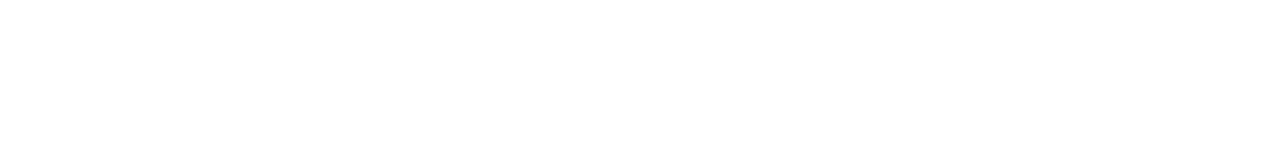
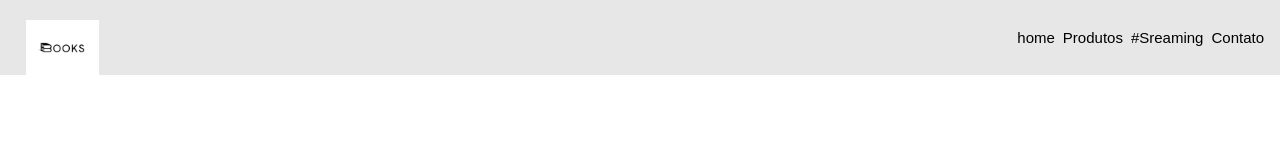
Before and after one commit to R4issaC/artbooks, a plain HTML site: page index.html in a window 1280 px wide. Drawn offline with Linux system fonts and the light colour scheme.

Commit message:
update 24/04/2023 - PRJ artbooks rev.2

```diff
--- a/css/style.css
+++ b/css/style.css
@@ -1 +1,44 @@
 /* Arquivo responsável pelos estilos */
+/* Aula 24/04/2023 - Estilos do Menu */
+body, ul {
+    margin: 0px;
+    padding: 0px;
+}
+#menu a {
+    color:black;
+    text-decoration: none;
+    font-family: sans-serif;
+    font-size: 15px;
+}
+
+#menu a:hover {
+    background: rgba(0,0,0,0.05,);
+    font-size: 15px;
+}
+#logo img {
+    float: left;
+    height: 55px;
+    position: relative;
+    top: 10px;
+    left: 10px;
+}
+#header {
+    width: 100%;
+    position: fixed;
+    z-index: 90;
+    box-sizing: border-box;
+    height: 75px;
+    padding: 1rem;
+    display: flex;
+    align-items: center;
+    justify-content: space-between;
+    background: #e7e7e7;
+}
+#menu {
+    display: flex;
+    list-style: none;
+    gap: 0.5rem;
+}
+#btn-mobile {
+    display: none;
+}
--- a/index.html
+++ b/index.html
@@ -4,10 +4,27 @@
     <meta charset="UTF-8">
     <meta http-equiv="X-UA-Compatible" content="IE=edge">
     <meta name="viewport" content="width=device-width, initial-scale=1.0">
-    <link rel="stylesheet" type="test/css" href="./css/style.css">
+    <link rel="stylesheet" type="text/css" href="./css/style.css">
     <title>..:: ARTBOOKS ::..</title>
 </head>
 <body>
+    <!-- Aula 24/04/2023 - html -->
+    <header id="header">
+        <a id="logo" href="index.html"><img src="./img/logo.webp" alt="logo ARTBOOKS"></a>
+        <nav id="nav">
+            <button aria-label="abrir menu" id="btn-mobile" aria-haspopup="true" aria-controls="menu" aria-expanded="false">
+                <span id="hamburger"></span>
+            </button>
+            <ul id="menu" role="menu">
+                <li><a class="linkMenu" href="index.html">home</a></li>
+                <li><a class="linkMenu" href="produtos.html">Produtos</a></li>
+                <li><a class="linkMenu" href="streaming.html">#Sreaming</a></li>
+                <li><a class="linkMenu" href="contato.html">Contato</a></li>
+                <!-- Atalho para copiar conteúdo > Alt + Shift + Seta para baixo -->
+                </ul>
 
+        </nav>
+
+    </header>
 </body>
 </html>
```
